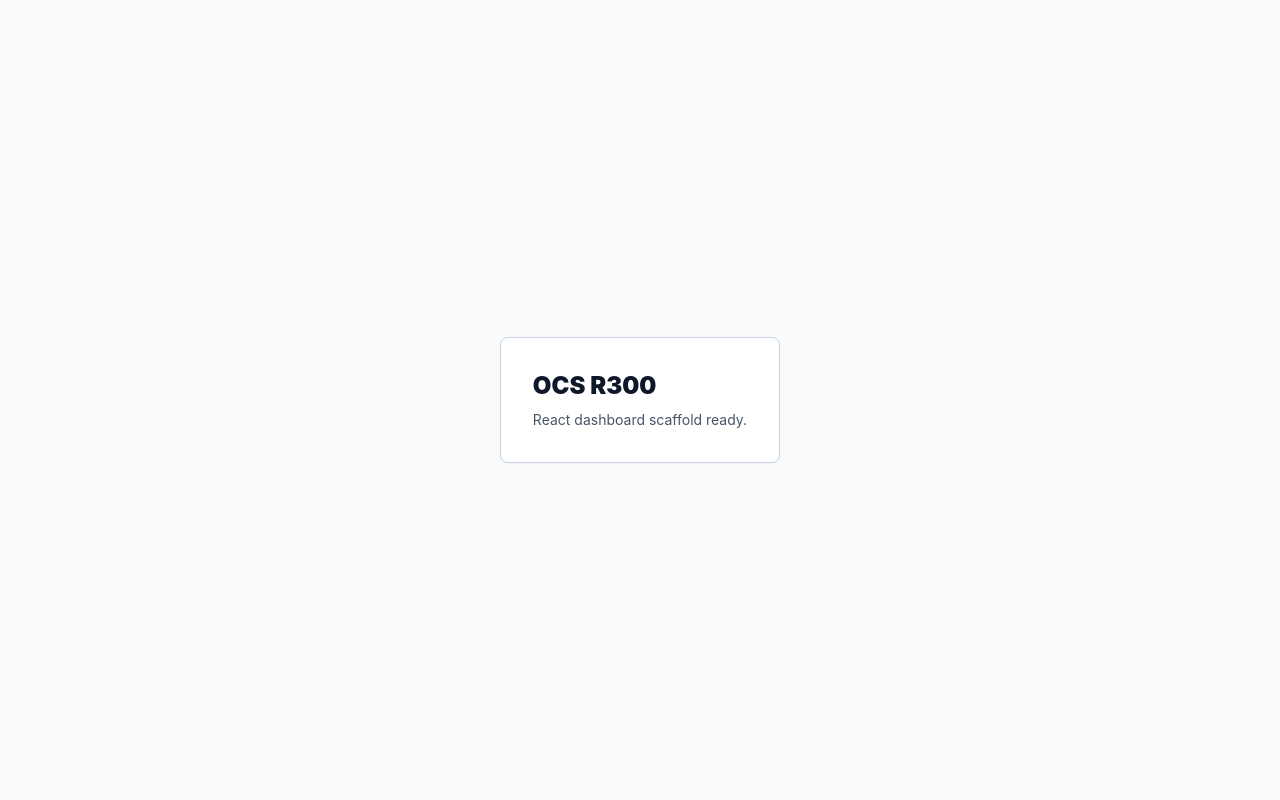
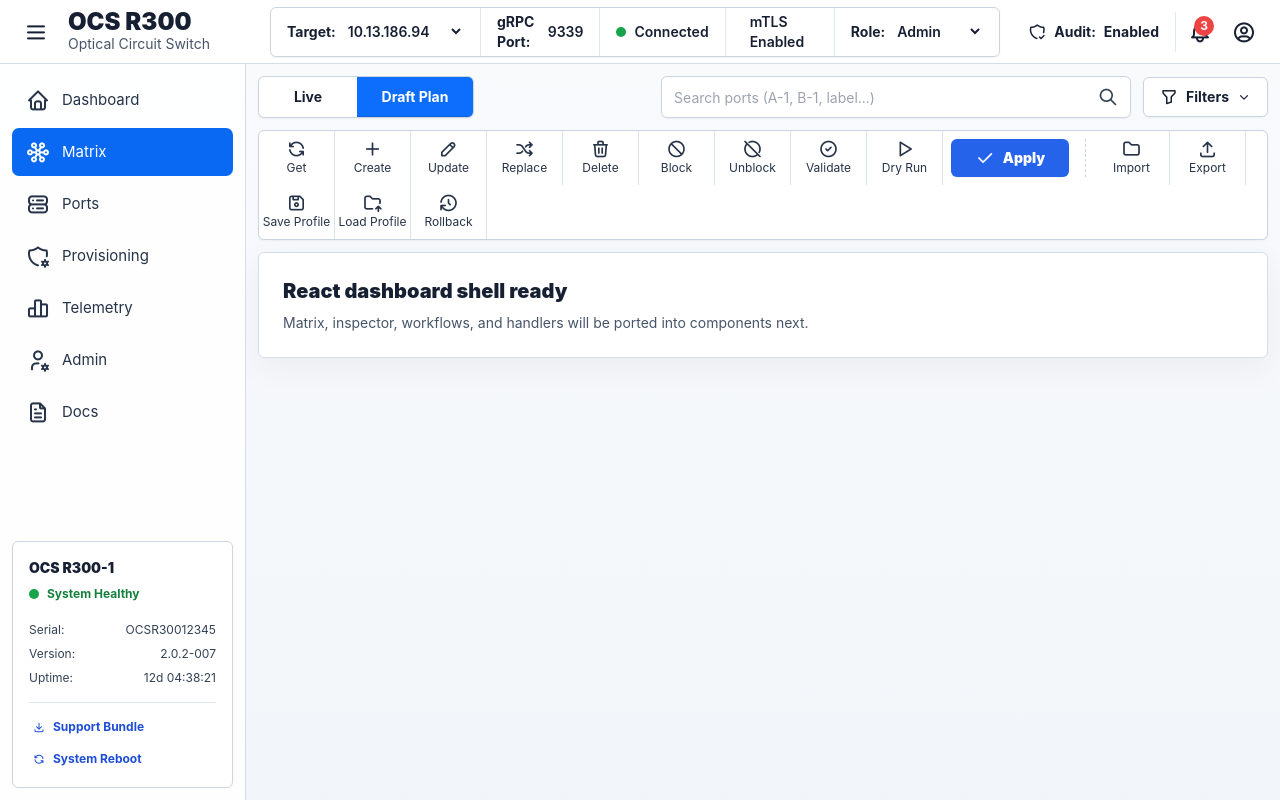
Before and after one commit to manaskottakota-lumentum/OCS_R300_GUI, a React (Vite) app: page / in a window 1280 px wide. Built offline with nearby package versions, Linux system fonts and the light colour scheme.

Commit message:
Add React dashboard shell components

```diff
--- a/src/App.jsx
+++ b/src/App.jsx
@@ -1,10 +1,98 @@
+import { useMemo, useState } from "react";
+import { createInitialAppState } from "./ocsModel.js";
+import { Sidebar } from "./components/Sidebar.jsx";
+import { TopBar } from "./components/TopBar.jsx";
+
 export default function App() {
+  const initialState = useMemo(() => createInitialAppState(), []);
+  const [appState, setAppState] = useState(initialState);
+
+  const updateState = (patch) => {
+    setAppState((current) => ({ ...current, ...patch }));
+  };
+
   return (
-    <main className="flex min-h-screen items-center justify-center bg-slate-50 p-8 text-slate-900">
-      <section className="rounded-lg border border-slate-300 bg-white p-8 shadow-sm">
-        <h1 className="text-2xl font-black">OCS R300</h1>
-        <p className="mt-2 text-sm text-slate-600">React dashboard scaffold ready.</p>
-      </section>
-    </main>
+    <div className="app-shell">
+      <TopBar state={appState} onChange={updateState} />
+      <Sidebar />
+      <main className="main p-3">
+        <section className="mb-3 flex flex-wrap items-center gap-3">
+          <div className="mode-toggle inline-flex overflow-hidden rounded-md border border-slate-300 bg-white shadow-sm">
+            <button
+              className={`h-10 min-w-[98px] px-5 text-sm font-bold ${appState.mode === "live" ? "active" : ""}`}
+              onClick={() => updateState({ mode: "live" })}
+            >
+              Live
+            </button>
+            <button
+              className={`h-10 min-w-[116px] px-5 text-sm font-bold ${appState.mode === "draft" ? "active" : ""}`}
+              onClick={() => updateState({ mode: "draft" })}
+            >
+              Draft Plan
+            </button>
+          </div>
+
+          <div className="ml-auto flex min-w-[320px] max-w-[470px] flex-1 items-center rounded-md border border-slate-300 bg-white px-3 shadow-sm">
+            <input
+              className="h-10 min-w-0 flex-1 text-sm outline-none"
+              placeholder="Search ports (A-1, B-1, label...)"
+            />
+            <i className="ti ti-search text-xl text-slate-700" />
+          </div>
+          <button className="inline-flex h-10 items-center gap-2 rounded-md border border-slate-300 bg-white px-4 text-sm font-bold shadow-sm hover:bg-slate-50">
+            <i className="ti ti-filter text-lg" />
+            Filters
+            <i className="ti ti-chevron-down" />
+          </button>
+        </section>
+
+        <section className="mb-3 flex flex-wrap overflow-hidden rounded-md border border-slate-300 bg-white shadow-sm">
+          {[
+            ["ti-refresh", "Get"],
+            ["ti-plus", "Create"],
+            ["ti-pencil", "Update"],
+            ["ti-switch-3", "Replace"],
+            ["ti-trash", "Delete"],
+            ["ti-ban", "Block"],
+            ["ti-circle-off", "Unblock"],
+            ["ti-circle-check", "Validate"],
+            ["ti-player-play", "Dry Run"],
+          ].map(([icon, label]) => (
+            <button key={label} className="toolbar-button">
+              <span>
+                <i className={`ti ${icon}`} />
+                {label}
+              </span>
+            </button>
+          ))}
+          <button className="m-2 inline-flex h-[38px] min-w-[118px] items-center justify-center gap-2 rounded-md bg-blue-600 px-4 text-sm font-black text-white shadow-sm hover:bg-blue-700">
+            <i className="ti ti-check text-xl" />
+            Apply
+          </button>
+          <div className="mx-2 my-2 w-px border-l border-dashed border-slate-300" />
+          {[
+            ["ti-folder", "Import"],
+            ["ti-upload", "Export"],
+            ["ti-device-floppy", "Save Profile"],
+            ["ti-folder-up", "Load Profile"],
+            ["ti-history", "Rollback"],
+          ].map(([icon, label]) => (
+            <button key={label} className="toolbar-button">
+              <span>
+                <i className={`ti ${icon}`} />
+                {label}
+              </span>
+            </button>
+          ))}
+        </section>
+
+        <div className="module rounded-md p-6">
+          <h1 className="text-xl font-black">React dashboard shell ready</h1>
+          <p className="mt-2 text-sm text-slate-600">
+            Matrix, inspector, workflows, and handlers will be ported into components next.
+          </p>
+        </div>
+      </main>
+    </div>
   );
 }
--- /dev/null
+++ b/src/components/Sidebar.jsx
@@ -0,0 +1,56 @@
+const NAV_ITEMS = [
+  ["ti-home", "Dashboard"],
+  ["ti-topology-star-3", "Matrix"],
+  ["ti-server-2", "Ports"],
+  ["ti-shield-cog", "Provisioning"],
+  ["ti-chart-bar", "Telemetry"],
+  ["ti-user-cog", "Admin"],
+  ["ti-file-text", "Docs"],
+];
+
+export function Sidebar() {
+  return (
+    <aside className="sidebar flex flex-col p-3">
+      <nav className="space-y-1">
+        {NAV_ITEMS.map(([icon, label]) => (
+          <div key={label} className={`nav-item ${label === "Matrix" ? "active" : ""}`}>
+            <i className={`ti ${icon} text-2xl`} />
+            <span className="nav-label">{label}</span>
+          </div>
+        ))}
+      </nav>
+
+      <div className="device-card mt-auto rounded-md border border-slate-300 bg-white p-4 text-xs">
+        <div className="text-sm font-black">OCS R300-1</div>
+        <div className="mt-2 flex items-center gap-2 font-bold text-green-700">
+          <span className="h-2.5 w-2.5 rounded-full bg-green-600" />
+          System Healthy
+        </div>
+        <dl className="mt-5 space-y-2 text-slate-700">
+          <div className="flex justify-between gap-2">
+            <dt>Serial:</dt>
+            <dd>OCSR30012345</dd>
+          </div>
+          <div className="flex justify-between gap-2">
+            <dt>Version:</dt>
+            <dd>2.0.2-007</dd>
+          </div>
+          <div className="flex justify-between gap-2">
+            <dt>Uptime:</dt>
+            <dd>12d 04:38:21</dd>
+          </div>
+        </dl>
+        <div className="mt-4 border-t border-slate-200 pt-3">
+          <button className="mb-2 flex w-full items-center gap-2 rounded px-1 py-1 font-bold text-blue-700 hover:bg-blue-50">
+            <i className="ti ti-download" />
+            Support Bundle
+          </button>
+          <button className="flex w-full items-center gap-2 rounded px-1 py-1 font-bold text-blue-700 hover:bg-blue-50">
+            <i className="ti ti-refresh" />
+            System Reboot
+          </button>
+        </div>
+      </div>
+    </aside>
+  );
+}
--- /dev/null
+++ b/src/components/TopBar.jsx
@@ -0,0 +1,72 @@
+export function TopBar({ state, onChange }) {
+  return (
+    <header className="topbar flex items-center gap-3 px-4">
+      <button className="h-10 w-10 rounded-md hover:bg-slate-100" title="Toggle navigation">
+        <i className="ti ti-menu-2 text-2xl" />
+      </button>
+
+      <div className="min-w-[190px]">
+        <div className="text-2xl font-black leading-6 tracking-normal">OCS R300</div>
+        <div className="brand-subtitle text-sm text-slate-600">Optical Circuit Switch</div>
+      </div>
+
+      <div className="hidden min-w-0 flex-1 items-center rounded-md border border-slate-300 bg-white shadow-sm md:flex">
+        <div className="flex h-12 min-w-[210px] items-center gap-2 border-r border-slate-200 px-4 text-sm">
+          <span className="font-bold">Target:</span>
+          <select
+            className="min-w-0 flex-1 bg-transparent font-semibold outline-none"
+            value={state.target}
+            onChange={(event) => onChange({ target: event.target.value })}
+          >
+            <option>10.13.186.94</option>
+            <option>10.13.186.95</option>
+            <option>10.13.187.12</option>
+          </select>
+        </div>
+        <div className="flex h-12 items-center gap-2 border-r border-slate-200 px-4 text-sm">
+          <span className="font-bold">gRPC Port:</span>
+          <span className="font-semibold">{state.grpcPort}</span>
+        </div>
+        <button
+          className="flex h-12 items-center gap-2 border-r border-slate-200 px-4 text-sm font-semibold"
+          onClick={() => onChange({ connected: !state.connected })}
+        >
+          <span className={`h-2.5 w-2.5 rounded-full ${state.connected ? "bg-green-600" : "bg-red-500"}`} />
+          <span>{state.connected ? "Connected" : "Disconnected"}</span>
+        </button>
+        <div className="flex h-12 items-center gap-2 border-r border-slate-200 px-4 text-sm font-semibold">
+          <i className="ti ti-lock-filled text-lg text-green-600" />
+          <span>{state.mtls ? "mTLS Enabled" : "mTLS Disabled"}</span>
+        </div>
+        <div className="flex h-12 items-center gap-2 px-4 text-sm">
+          <span className="font-bold">Role:</span>
+          <select
+            className="bg-transparent font-semibold outline-none"
+            value={state.role}
+            onChange={(event) => onChange({ role: event.target.value })}
+          >
+            <option>Admin</option>
+            <option>Operator</option>
+            <option>Read Only</option>
+          </select>
+        </div>
+      </div>
+
+      <div className="ml-auto flex items-center gap-1">
+        <div className="hidden h-10 items-center gap-2 border-r border-slate-200 px-4 text-sm font-bold lg:flex">
+          <i className="ti ti-shield-check text-lg" />
+          Audit: <span>{state.auditEnabled ? "Enabled" : "Disabled"}</span>
+        </div>
+        <button className="relative h-10 w-10 rounded-md hover:bg-slate-100" title="Notifications">
+          <i className="ti ti-bell text-2xl" />
+          <span className="absolute right-1.5 top-1 flex h-5 min-w-5 items-center justify-center rounded-full bg-red-500 px-1 text-xs font-bold text-white">
+            3
+          </span>
+        </button>
+        <button className="h-10 w-10 rounded-md hover:bg-slate-100" title="User profile">
+          <i className="ti ti-user-circle text-2xl" />
+        </button>
+      </div>
+    </header>
+  );
+}
```
